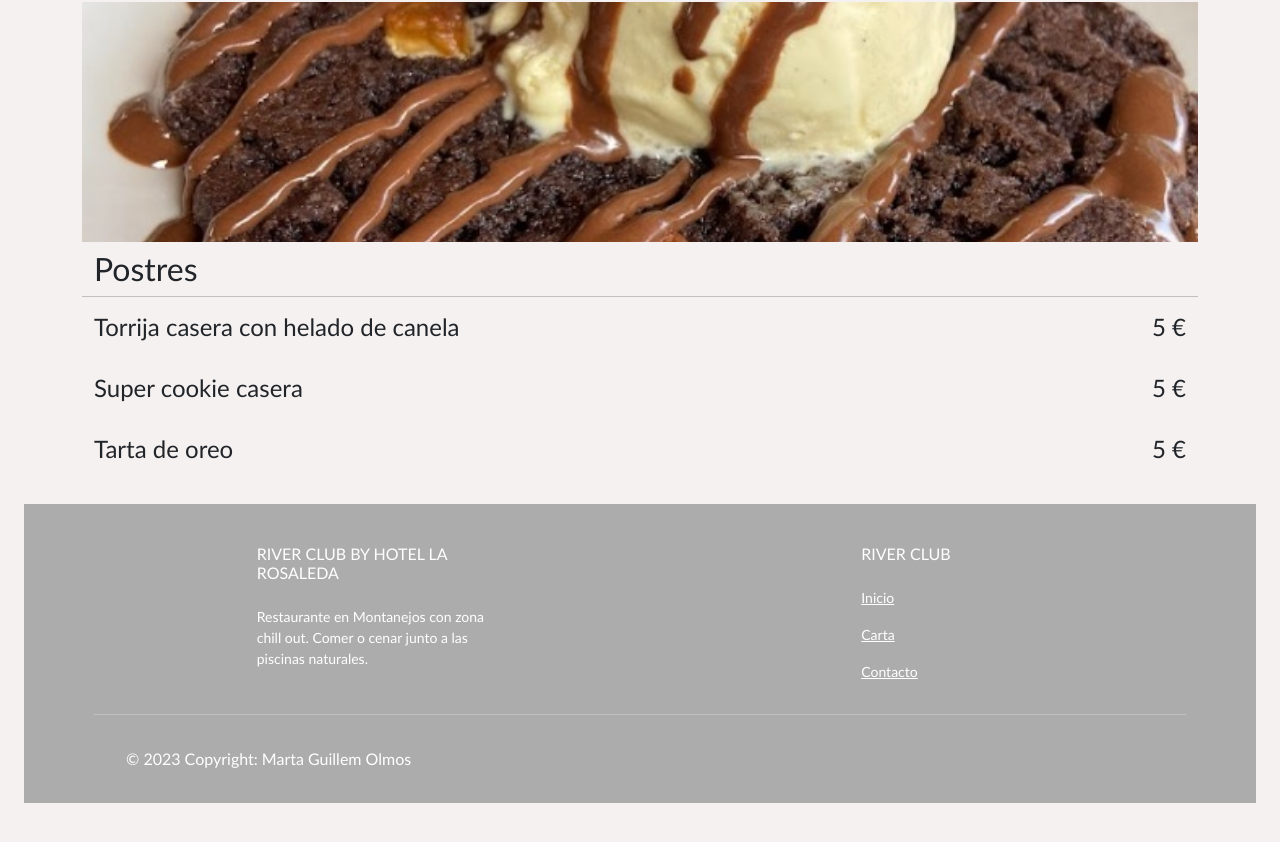
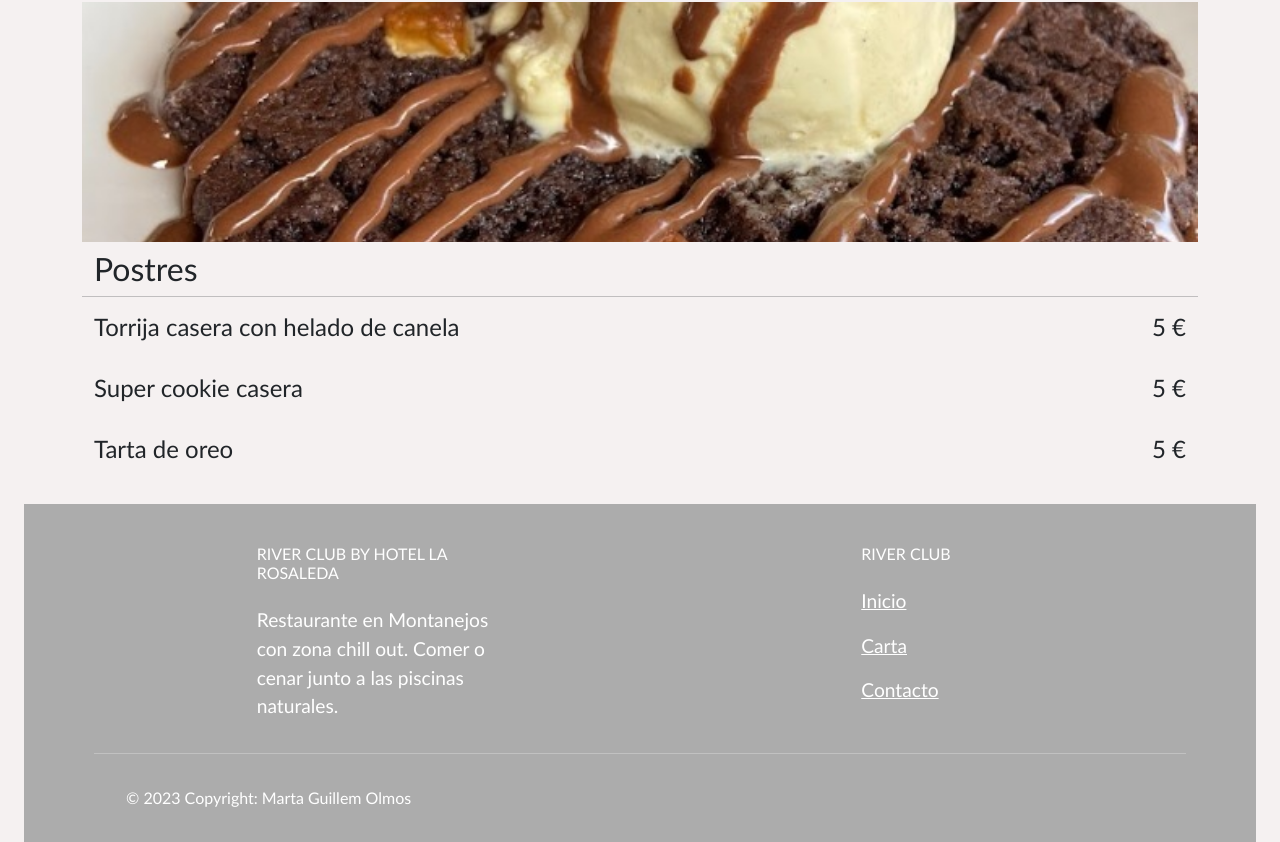
Before and after one commit to martaguillemolmos/riverclub, a plain HTML site: page pages/carta.html in a window 1280 px wide. Shown: the part 1811-2653 px from the top of the page. Before the commit the page ends 2614 px from the top, so only its background shows below. Drawn offline with nearby package versions, Linux system fonts and the light colour scheme.

Commit message:
Hemos vinculado correctamente el footer en las diferentes paginas, link

```diff
--- a/css/styles.css
+++ b/css/styles.css
@@ -446,7 +446,7 @@ h3{
 
 
 p{
-  font-size: 14px;
+  font-size: 1.2em;
   color: #0e0e0e;
 }
 
--- a/pages/carta.html
+++ b/pages/carta.html
@@ -292,13 +292,13 @@
                     <div class="col-md-2 col-lg-2 col-xl-2 mx-auto mt-3">
                         <h6 class="text-uppercase mb-4 font-weight-bold">RIVER CLUB</h6>
                         <p>
-                        <a href="./index.html" class="text-white">Inicio</a>
+                          <a href="../index.html" class="text-white">Inicio</a>
                         </p>
                         <p>
-                        <a href="./pages/carta.html" class="text-white">Carta</a>
+                          <a href="./carta.html" class="text-white">Carta</a>
                         </p>
                         <p>
-                        <a href="./pages/contacto.html" class="text-white">Contacto</a>
+                          <a href="./contacto.html" class="text-white">Contacto</a>
                         </p>
 
                     </div>
```
Also changed, not shown: pages/contacto.html (+3 -3 lines). Lines whose indentation alone changed are shown as unchanged.
